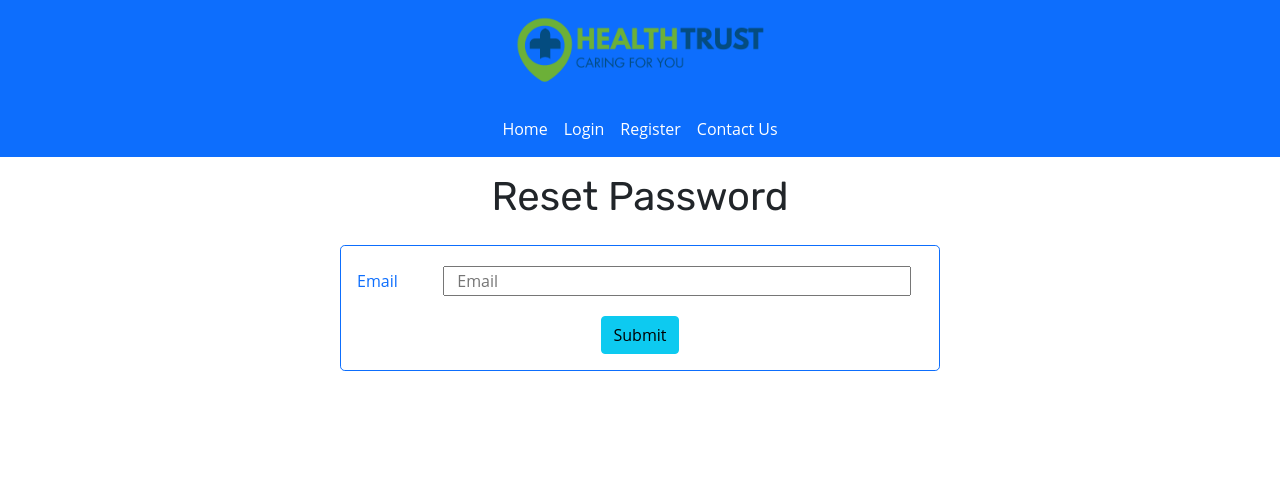
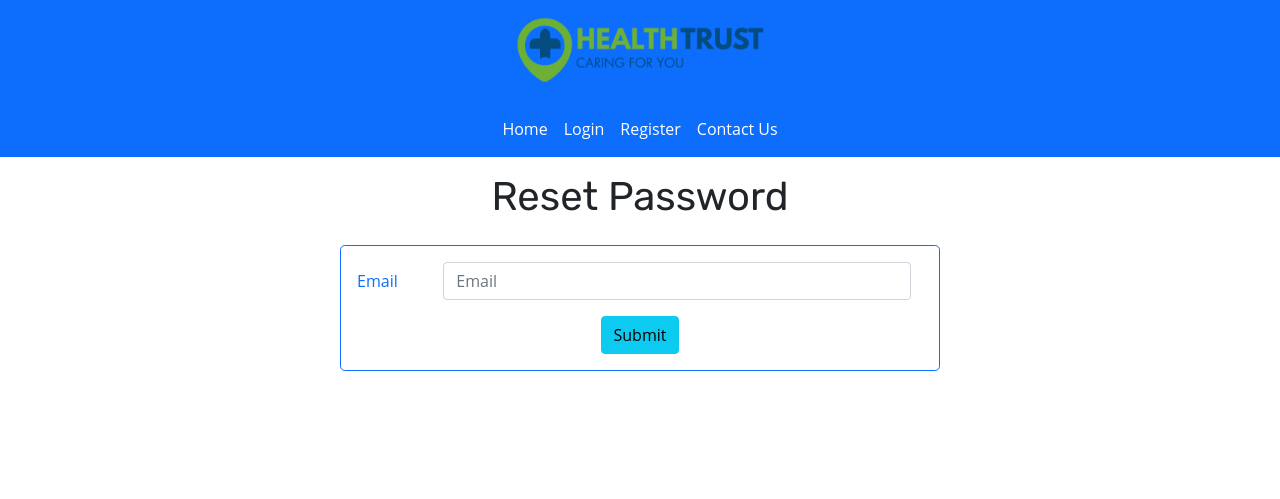
Before and after one commit to mfronistas/HealthTrustApp, a Flask app: page /accountrecovery in a window 1280 px wide. Shown: the top 499 px of the page. Run offline with Flask 2, Linux system fonts and the light colour scheme; some web fonts are replaced.

Commit message:
Fixed different input field for email

```diff
--- a/templates/password.html
+++ b/templates/password.html
@@ -26,7 +26,7 @@
   <div class="row mb-3">
     <label for="inputEmail" class="col-sm-2 col-form-label">Email</label>
       <div class="col-sm-10 row align-items-center">
-      <input name="email" placeholder="Email">
+      <input name="email" class="form-control" placeholder="Email">
             </div>
     </div>
 
```
